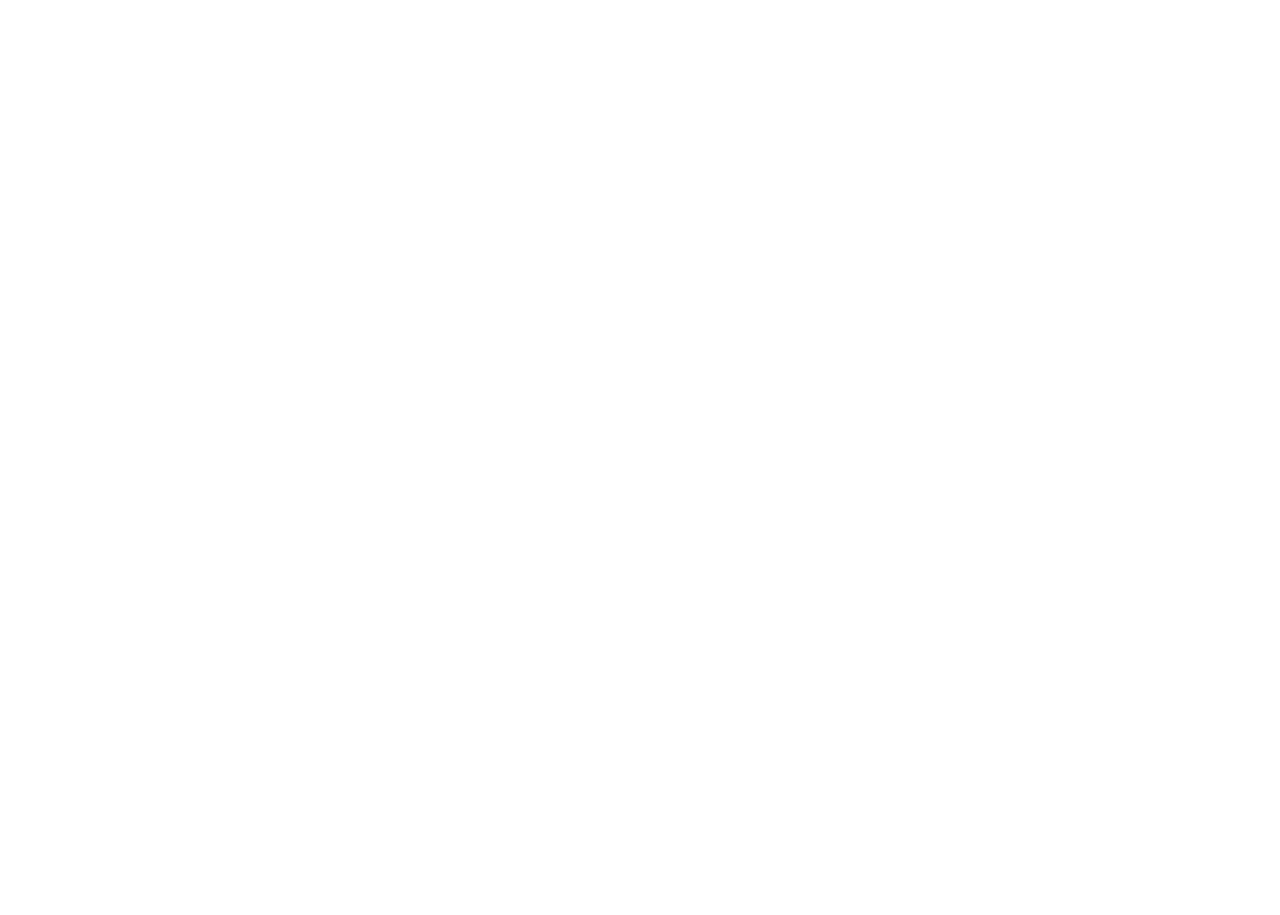
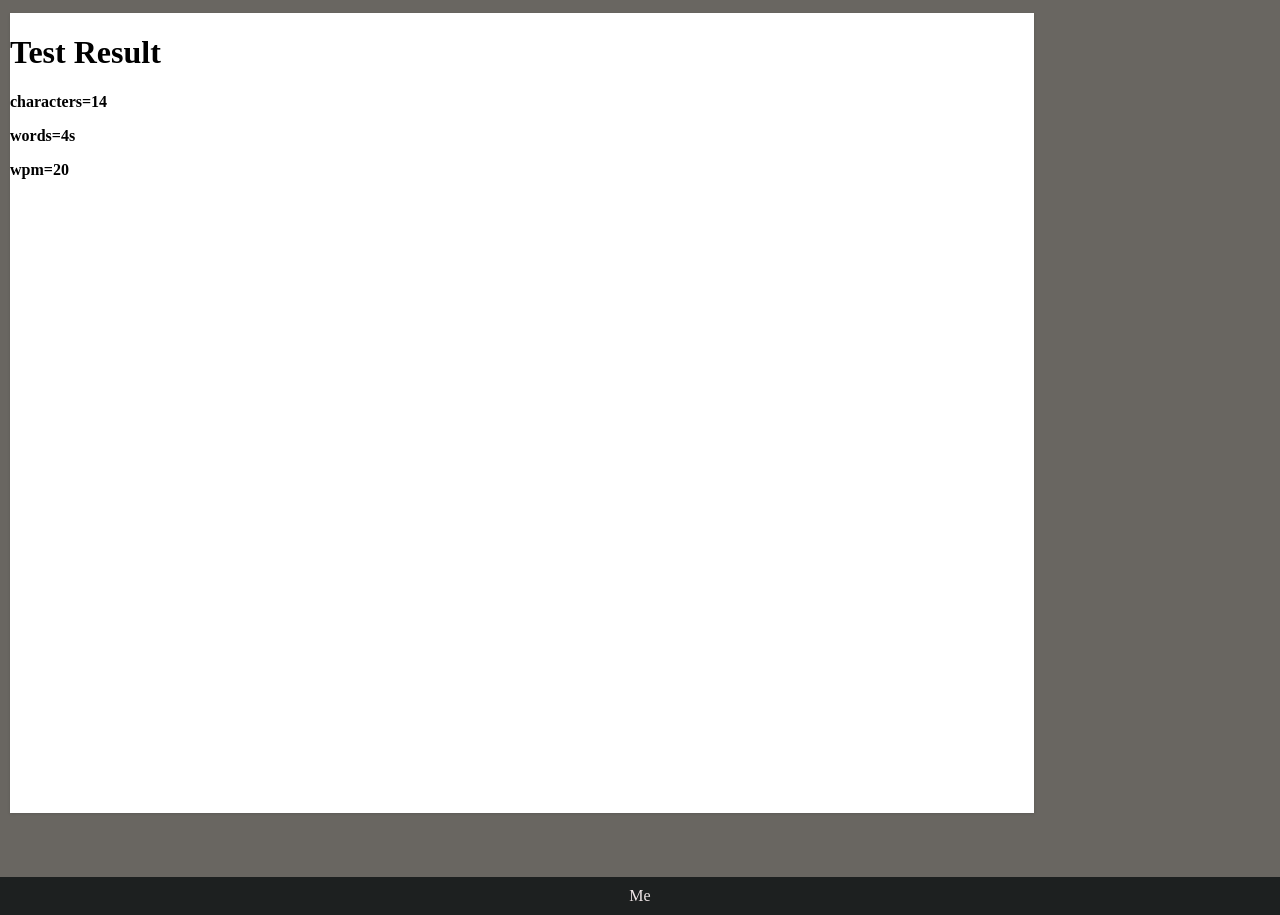
Before and after one commit to vibhu8447/typing-test, a React (Create React App) app: page / in a window 1280 px wide. Shown: the part 960-1875 px from the top of the page. Before the commit the page ends 872 px from the top, so only its background shows below. Built offline with nearby package versions, Linux system fonts and the light colour scheme.

Commit message:
challenge padded

```diff
--- a/package.json
+++ b/package.json
@@ -6,6 +6,7 @@
     "@testing-library/jest-dom": "^5.14.1",
     "@testing-library/react": "^11.2.7",
     "@testing-library/user-event": "^12.8.3",
+    "aos": "^2.3.4",
     "react": "^17.0.2",
     "react-dom": "^17.0.2",
     "react-scripts": "4.0.3",
--- a/src/Components/App/App.css
+++ b/src/Components/App/App.css
@@ -2,6 +2,7 @@
   margin: 0;
   box-sizing: border-box;
   padding: 0;
+  background-color: #696661;
   font-family: "Poppins", "sans-serif";
 }
 
--- a/src/Components/App/App.js
+++ b/src/Components/App/App.js
@@ -2,6 +2,8 @@
 import "./App.css";
 import Navbar from "../Nav bar/Navbar";
 import Landing from "../Landing/Landing";
+import Footer from "../Footer/Footer";
+import ChallengeSection from "../ChallengeSection/ChallengeSection";
 function App() {
   return (
     <div className="App">
@@ -9,9 +11,10 @@
       <Navbar />
       {/* landing page */}
       <Landing />
-      <h1>Hello</h1>
       {/* challnege page */}
+      <ChallengeSection></ChallengeSection>
       {/* footer */}
+      <Footer></Footer>
     </div>
   );
 }
--- /dev/null
+++ b/src/Components/ChallengeSection/ChallengeSection.css
@@ -0,0 +1,14 @@
+.challenge_section_container {
+  min-height: 90vh;
+  flex-direction: column;
+  align-items: center;
+  margin: 24px 0;
+  background-color: #696661;
+}
+.challenge-section-header {
+  text-align: center;
+  color: #fbf6fb;
+  font-family: "Bangers", cursive;
+  font-size: 64px;
+  letter-spacing: 4px;
+}
--- /dev/null
+++ b/src/Components/ChallengeSection/ChallengeSection.jsx
@@ -0,0 +1,13 @@
+import React from "react";
+import "./ChallengeSection.css";
+import TestContiner from "../TestConatiner/TestContiner";
+function ChallengeSection({}) {
+  return (
+    <div className="challenge_section_container">
+      <h1 className="challenge-section-header">Take a Speed Test</h1>
+      <TestContiner words={4} charcters={14} wpm={20} />
+    </div>
+  );
+}
+
+export default ChallengeSection;
--- /dev/null
+++ b/src/Components/Footer/Footer.css
@@ -0,0 +1,20 @@
+.foooter_container {
+  display: flex;
+  justify-content: center;
+  background-color: #1d2020;
+  margin: 0;
+  z-index: 99;
+  /* box-shadow: ; */
+}
+.footer-link {
+  color: #efe6e7;
+  margin: 10px;
+  text-align: center;
+}
+a {
+  text-decoration: none;
+}
+a:hover {
+  color: blue;
+  text-decoration: underline;
+}
--- /dev/null
+++ b/src/Components/Footer/Footer.jsx
@@ -0,0 +1,20 @@
+import React from "react";
+import "./Footer.css";
+function Footer(props) {
+  return (
+    <div>
+      <div className="foooter_container">
+        <a
+          href="https://www.linkedin.com/in/vibhu8447/"
+          target="_blank"
+          className="footer-link"
+          rel="noreferrer"
+        >
+          Me
+        </a>
+      </div>
+    </div>
+  );
+}
+
+export default Footer;
--- a/src/Components/Landing/Landing.css
+++ b/src/Components/Landing/Landing.css
@@ -7,6 +7,7 @@
   padding: 0 52px;
   font-family: "bangers", cursive;
   margin: 0;
+  background-color: rgb(105, 102, 97);
   flex-wrap: wrap;
 }
 .landing-header {
--- /dev/null
+++ b/src/Components/TestAgain/TestAgain.jsx
@@ -0,0 +1,22 @@
+import React from "react";
+
+function TestAgain({ words, charcters, wpm }) {
+  return (
+    <div className="try-again-conatiner">
+      <h1> Test Result</h1>
+      <div className="result-container">
+        <p>
+          <b> characters={charcters}</b>
+        </p>
+        <p>
+          <b> words={words}s</b>
+        </p>
+        <p>
+          <b> wpm={wpm}</b>
+        </p>
+      </div>
+    </div>
+  );
+}
+
+export default TestAgain;
--- /dev/null
+++ b/src/Components/TestConatiner/TestContiner.css
@@ -0,0 +1,14 @@
+.testing_Conatiner {
+  background-color: #fff;
+  margin: 64px 0;
+  width: 80%;
+  min-height: 800px;
+  margin-left: 10px;
+  display: flex;
+  flex-direction: column;
+  box-shadow: 0 1px 3px rgba(0, 0, 0, 0.12);
+}
+.try-again-cont {
+  display: flex;
+  flex-grow: 1;
+}
--- /dev/null
+++ b/src/Components/TestConatiner/TestContiner.jsx
@@ -0,0 +1,14 @@
+import React from "react";
+import "./TestContiner.css";
+import TestAgain from "../TestAgain/TestAgain";
+function TestContiner({ words, charcters, wpm }) {
+  return (
+    <div className="testing_Conatiner">
+      <div className="try-again-cont">
+        <TestAgain words={words} charcters={charcters} wpm={wpm} />
+      </div>
+    </div>
+  );
+}
+
+export default TestContiner;
```
Also changed, not shown: src/Components/TestAgain/TestAgain.css (added), 1 other file (tests, documents, lock files or other folders).
